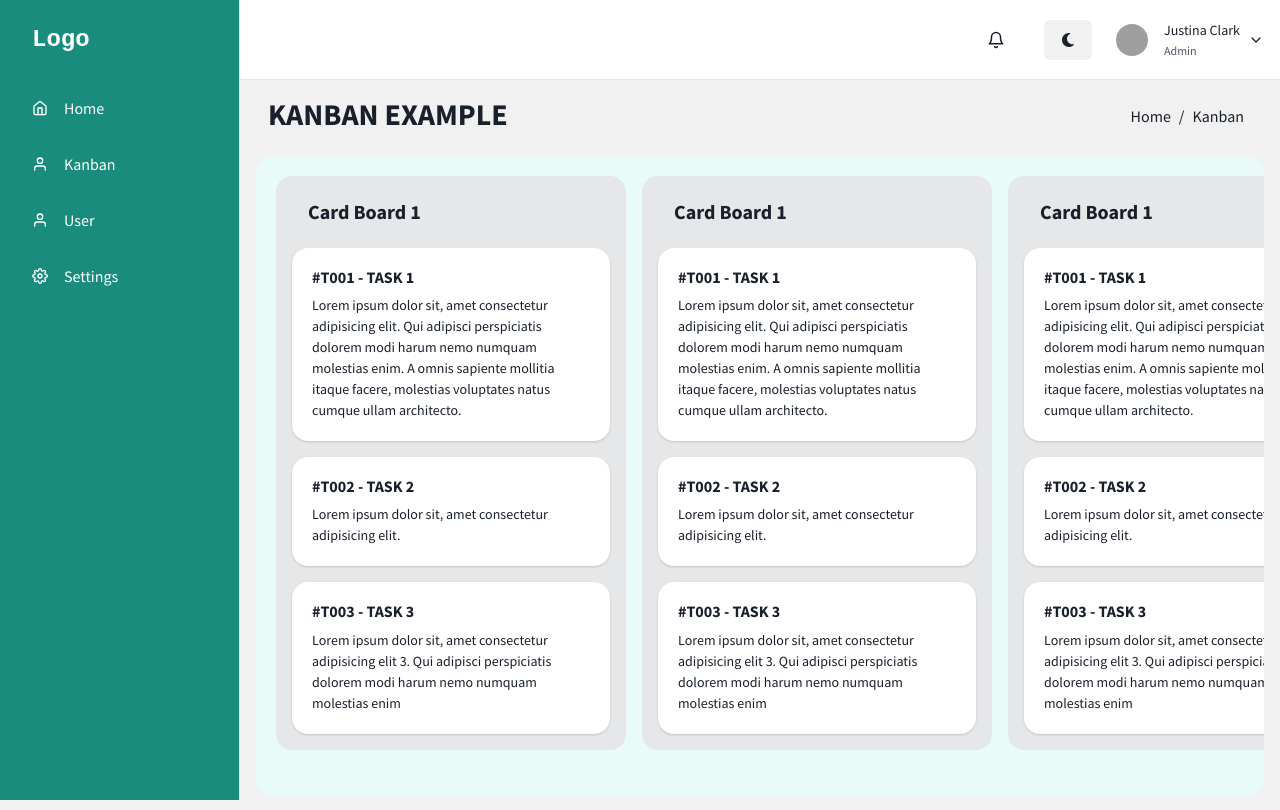
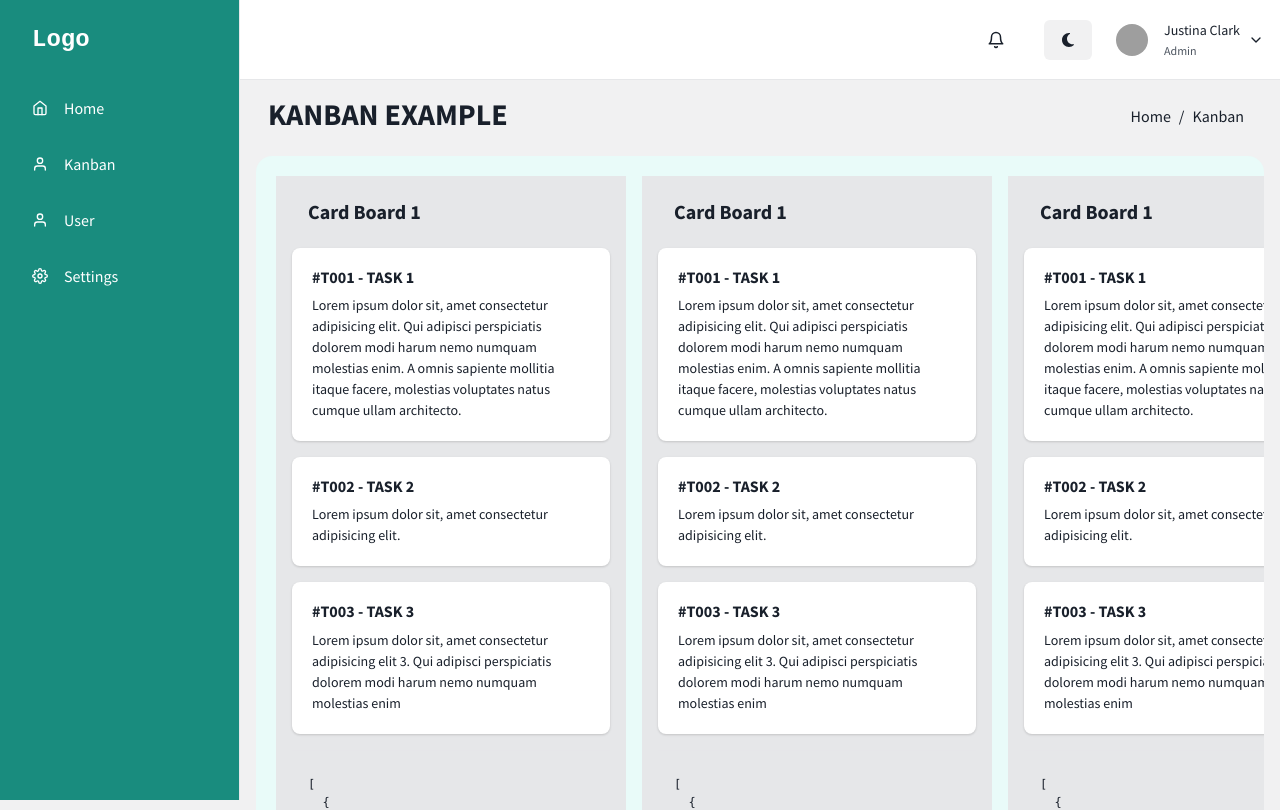
Before and after one commit to Iqbalm1995/app-management-fe, a Next.js app: page /kanban in a window 1280 px wide. Shown: the top 810 px of the page. Built offline with nearby package versions, Linux system fonts and the light colour scheme; grey boxes are pictures that could not be loaded; what @chakra-ui/next-js would draw is missing.

Commit message:
some progress

```diff
--- a/package.json
+++ b/package.json
@@ -20,6 +20,8 @@
     "framer-motion": "^12.0.0",
     "next": "15.1.5",
     "react": "^19.0.0",
+    "react-dnd": "^16.0.1",
+    "react-dnd-html5-backend": "^16.0.1",
     "react-dom": "^19.0.0",
     "react-icons": "^5.4.0",
     "yup": "^1.6.1"
--- a/src/app/(pages)/kanban/page.tsx
+++ b/src/app/(pages)/kanban/page.tsx
@@ -1,3 +1,5 @@
+"use client";
+
 import {
   HeaderContent,
   HeaderContentProps,
@@ -9,6 +11,7 @@ import {
   Card,
   CardBody,
   CardHeader,
+  Divider,
   Flex,
   Heading,
   HStack,
@@ -16,6 +19,8 @@ import {
   StackDivider,
   Text,
 } from "@chakra-ui/react";
+import { useRef, useState } from "react";
+import { useDrag, useDrop } from "react-dnd";
 
 const HeaderDataContent: HeaderContentProps = {
   titleName: "Kanban Example",
@@ -80,6 +85,15 @@ const ListTaskCard: DummyCardProps[] = [
 ];
 
 const DummyCardBoard = () => {
+  const [cards, setCards] = useState<DummyCardProps[]>(ListTaskCard);
+
+  const moveCard = (dragIndex: number, hoverIndex: number) => {
+    const draggedCard = cards[dragIndex];
+    const newCards = [...cards];
+    newCards.splice(dragIndex, 1);
+    newCards.splice(hoverIndex, 0, draggedCard);
+    setCards(newCards);
+  };
   return (
     <Flex
       as={Stack}
@@ -89,33 +103,97 @@ const DummyCardBoard = () => {
       flexShrink={0}
       bg={"gray.200"}
       p={4}
-      rounded={radiusStyle}
     >
-      <Box px={4} py={2} rounded={radiusStyle}>
+      <Box px={4} py={2}>
         <Heading as="h4" size="md">
           Card Board 1
         </Heading>
       </Box>
-      {ListTaskCard.sort((a, b) => a.taskPos - b.taskPos).map((task) => (
-        <DummyCard key={task.taskCode} {...task} />
+      {cards.map((task, index) => (
+        <DraggableCard
+          key={task.taskCode}
+          index={index}
+          task={task}
+          moveCard={moveCard}
+        />
       ))}
+      <Divider />
+      <Box px={4} py={2} fontSize={"xs"} overflowX="auto">
+        <pre>{JSON.stringify(cards, null, 2)}</pre>
+      </Box>
     </Flex>
   );
 };
 
-const DummyCard = ({ taskCode, taskName, taskDesc }: DummyCardProps) => {
+const DraggableCard = ({
+  task,
+  index,
+  moveCard,
+}: {
+  task: DummyCardProps;
+  index: number;
+  moveCard: (dragIndex: number, hoverIndex: number) => void;
+}) => {
+  const ref = useRef<HTMLDivElement>(null);
+
+  const [{ isDragging }, drag, preview] = useDrag({
+    type: "CARD",
+    item: { index },
+    collect: (monitor) => ({
+      isDragging: monitor.isDragging(),
+    }),
+  });
+
+  const [, drop] = useDrop({
+    accept: "CARD",
+    hover: (item: { index: number }) => {
+      if (item.index !== index) {
+        moveCard(item.index, index);
+        item.index = index;
+      }
+    },
+  });
+
+  // Make sure to attach the drop target and drag reference correctly
+  drag(drop(ref));
+
+  // Return the draggable card with custom styles
   return (
-    <Card rounded={radiusStyle} flexShrink={0}>
+    <Box
+      ref={ref}
+      cursor="move"
+      style={{
+        opacity: isDragging ? 1 : 1, // Keep full opacity even when dragging
+        transition: "opacity 0.2s ease", // Optional: Smooth transition
+      }}
+    >
+      <Card rounded="lg" flexShrink={0}>
         <CardBody p={5}>
           <Heading size="sm" textTransform="uppercase">
-          #{taskCode} - {taskName}
+            #{task.taskCode} - {task.taskName}
           </Heading>
           <Text pt="2" fontSize="sm" whiteSpace="normal">
-          {taskDesc}
+            {task.taskDesc}
           </Text>
         </CardBody>
       </Card>
+    </Box>
   );
 };
 
+// const DummyCard = ({ taskCode, taskName, taskDesc }: DummyCardProps) => {
+//   return (
+//     <Card rounded={radiusStyle} flexShrink={0}>
+//       <CardBody p={5}>
+//         <Heading size="sm" textTransform="uppercase">
+//           #{taskCode} - {taskName}
+//         </Heading>
+//         <Text pt="2" fontSize="sm" whiteSpace="normal">
+//           {taskDesc}
+//         </Text>
+//       </CardBody>
+//     </Card>
+//   );
+// };
+
 export default KanbanPage;
--- a/src/app/providers.tsx
+++ b/src/app/providers.tsx
@@ -3,6 +3,8 @@
 
 import { CacheProvider } from "@chakra-ui/next-js";
 import { ChakraProvider, extendTheme, ThemeConfig } from "@chakra-ui/react";
+import { DndProvider } from "react-dnd";
+import { HTML5Backend } from "react-dnd-html5-backend";
 import "@fontsource/poppins/400.css"; // Regular weight
 import "@fontsource/poppins/500.css"; // Medium weight
 import "@fontsource/poppins/600.css"; // Semi-bold weight
@@ -164,7 +166,9 @@ const theme = extendTheme({
 export function Providers({ children }: { children: React.ReactNode }) {
   return (
     <CacheProvider>
-      <ChakraProvider theme={theme}>{children}</ChakraProvider>
+      <ChakraProvider theme={theme}>
+        <DndProvider backend={HTML5Backend}>{children}</DndProvider>
+      </ChakraProvider>
     </CacheProvider>
   );
 }
```
Also changed, not shown: 1 other file (tests, documents, lock files or other folders). Lines whose indentation alone changed are shown as unchanged.
